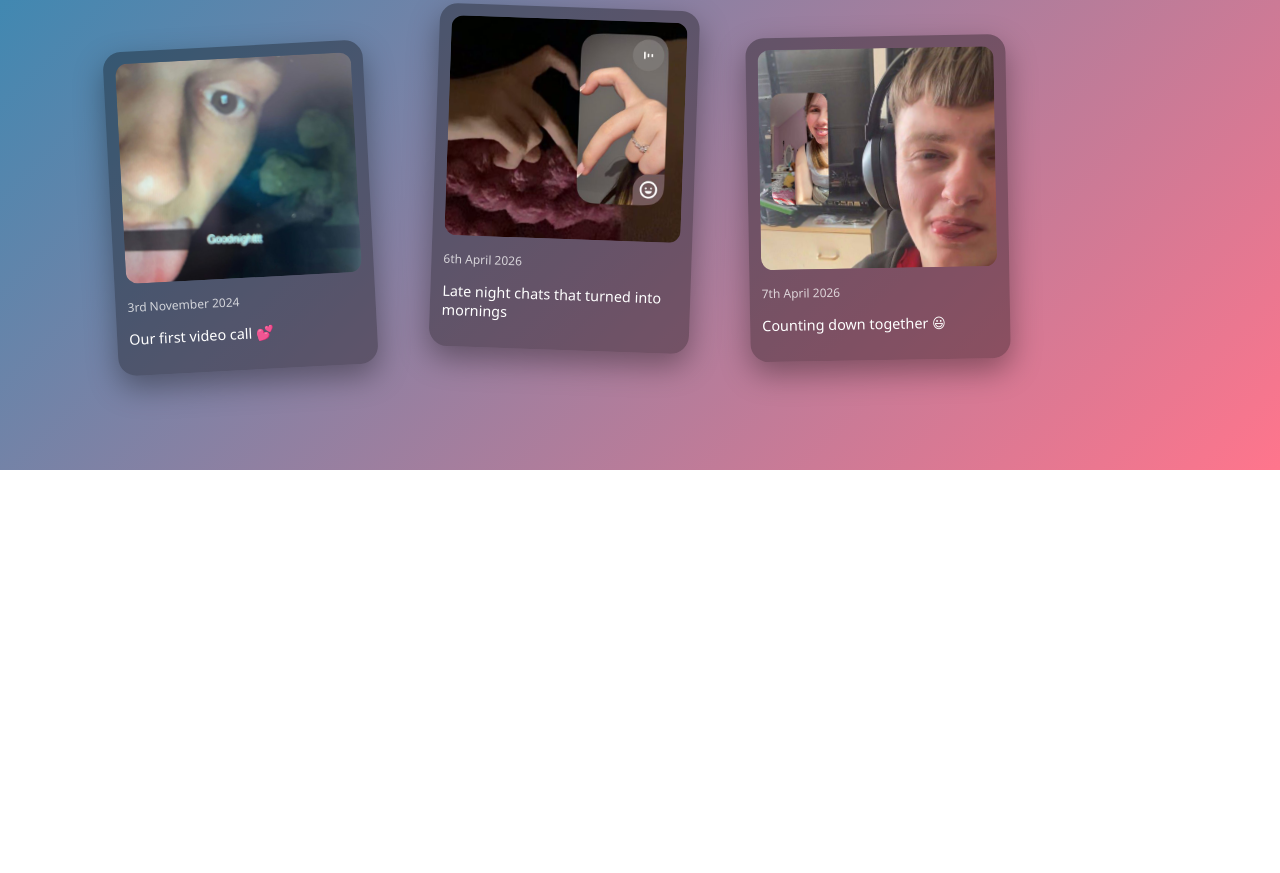
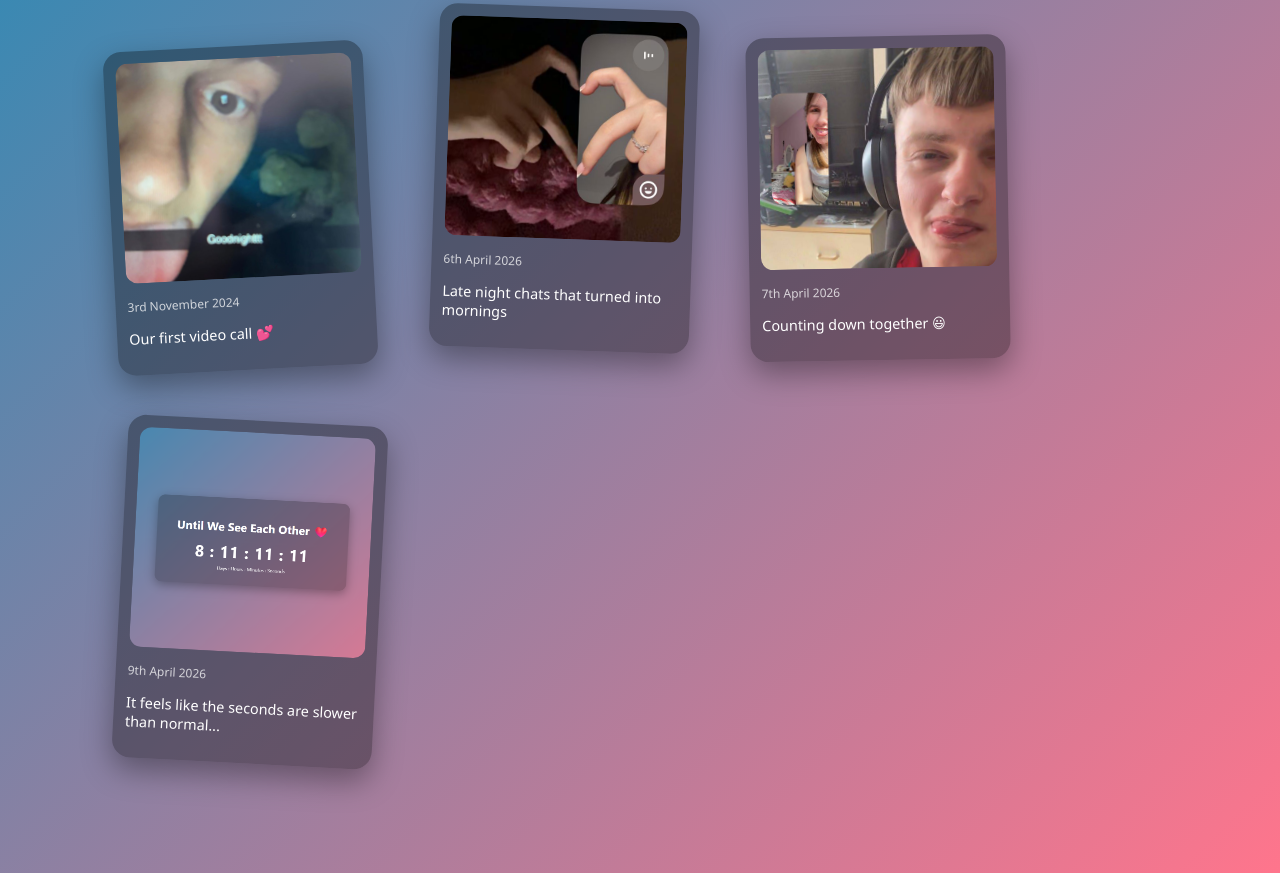
Before and after one commit to PAUSEISCODING/SBnSB.github.io, a plain HTML site: page memories.html in a window 1280 px wide. Shown: the part 376-1249 px from the top of the page. Before the commit the page ends 846 px from the top, so only its background shows below. Drawn offline with Linux system fonts and the light colour scheme.

Commit message:
Added Memories

```diff
--- a/memories.html
+++ b/memories.html
@@ -64,6 +64,13 @@
         </div>
       </div>
 
+      <div class="memory-sticker">
+        <img src="assets/090426.png" alt="Counting down together">
+        <div class="sticker-text">
+          <span class="date">9th April 2026</span>
+          <p>It feels like the seconds are slower than normal... </p>
+        </div>
+      </div>
       <!-- ADD MORE MEMORY-STICKER BLOCKS BELOW -->
 
     </section>
```
Also changed, not shown: assets/090426.png (added).
